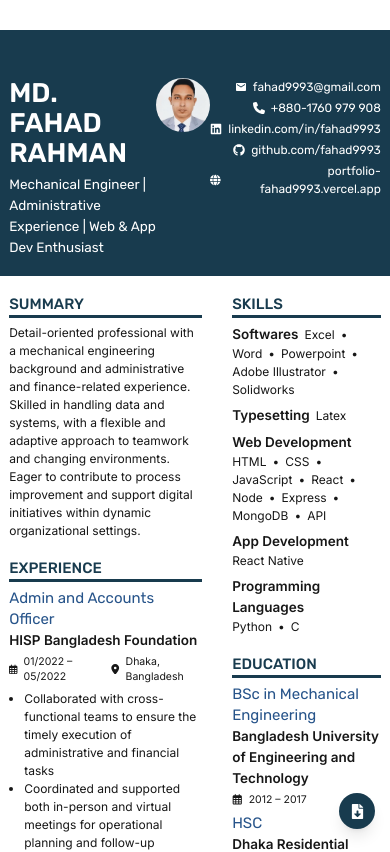
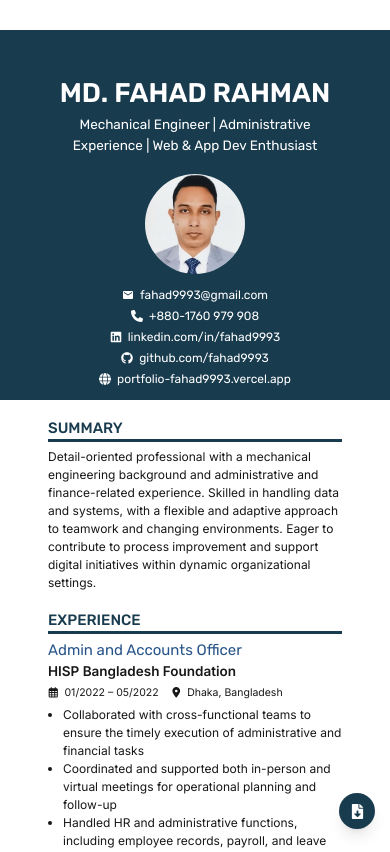
Before and after one commit to fahad9993/next-resume, a Next.js app: page / in a window 390 px wide. Shown: the top 852 px of the page. Built offline with nearby package versions, Linux system fonts and the light colour scheme.

Commit message:
Responsive across devices

```diff
--- a/app/globals.css
+++ b/app/globals.css
@@ -91,4 +91,8 @@ body {
   .avoid-break {
     page-break-inside: avoid;
   }
+  svg {
+    width: inherit; /* Inherit the font size from the parent */
+    height: inherit; /* Same for height */
+  }
 }
--- a/app/page.tsx
+++ b/app/page.tsx
@@ -36,16 +36,16 @@ export default function Home() {
     <div className="min-h-screen flex justify-center md:bg-gray-100 print:bg-white py-10 print:py-0 overflow-auto">
       {/* Download Button (Hidden on print) */}
       <Button handlePress={handleDownload} />
-      <div className="w-[794px] h-[1122px] bg-white md:shadow-md print:shadow-none print:p-0 print:w-full print:h-auto">
+      <div className="md:w-[794px] md:h-[1122px] bg-white md:shadow-md print:shadow-none print:p-0">
         <Header />
-        {/******* Column 1 *******/}
-        <div className="flex gap-10 w-full padding-x">
-          <div className="w-[60%]">
+        <div className="md:flex print:flex md:gap-10 print:gap-10 w-full padding-x">
+          {/******* Column 1 *******/}
+          <div className="md:w-[60%] print:w-[60%]">
             <Summary />
             <Experience />
           </div>
           {/******* Column 2 *******/}
-          <div className="w-[40%]">
+          <div className="md:w-[40%] print:w-[40%]">
             <Skills />
             <Education />
             <Thesis />
--- a/component/Header.tsx
+++ b/component/Header.tsx
@@ -6,20 +6,20 @@ import { FaPhone, FaLinkedin, FaGithub, FaGlobe } from "react-icons/fa6";
 export default function Header() {
   return (
     <header className="bg-primary text-white padding-x padding-t">
-      <div className="text-center flex flex-row justify-between pb-4 w-full">
+      <div className="flex md:flex-row print:flex-row flex-col md:justify-between print:justify-between justify-center items-center md:items-start print:items-start pb-4 w-full">
         <div className="w-fit">
-          <div className="text-left mb-2">
+          <div className="md:text-left print:text-left text-center mb-2">
             <h1 className="text-4xl font-bold mb-2 uppercase">
               Md. Fahad Rahman
             </h1>
-            <p className=" text-lg">
+            <p className="text-lg">
               Mechanical Engineer | Administrative<br></br>Experience | Web &
               App Dev Enthusiast
             </p>
           </div>
-          <div></div>
+          {/* <div></div> */}
         </div>
-        <div className="w-fit">
+        <div className="w-fit my-4 md:my-0 print:my-0">
           <Image
             src="/PP_Photo_Square.jpg"
             width={100}
@@ -29,7 +29,7 @@ export default function Header() {
           />
         </div>
 
-        <div className="flex flex-col items-end text-right gap-1 w-fit">
+        <div className="flex flex-col md:items-end print:items-end items-center gap-1 w-fit">
           <div className="flex items-center space-x-2">
             <MdEmail />
             <a href="mailto:fahad9993@gmail.com">fahad9993@gmail.com</a>
```
